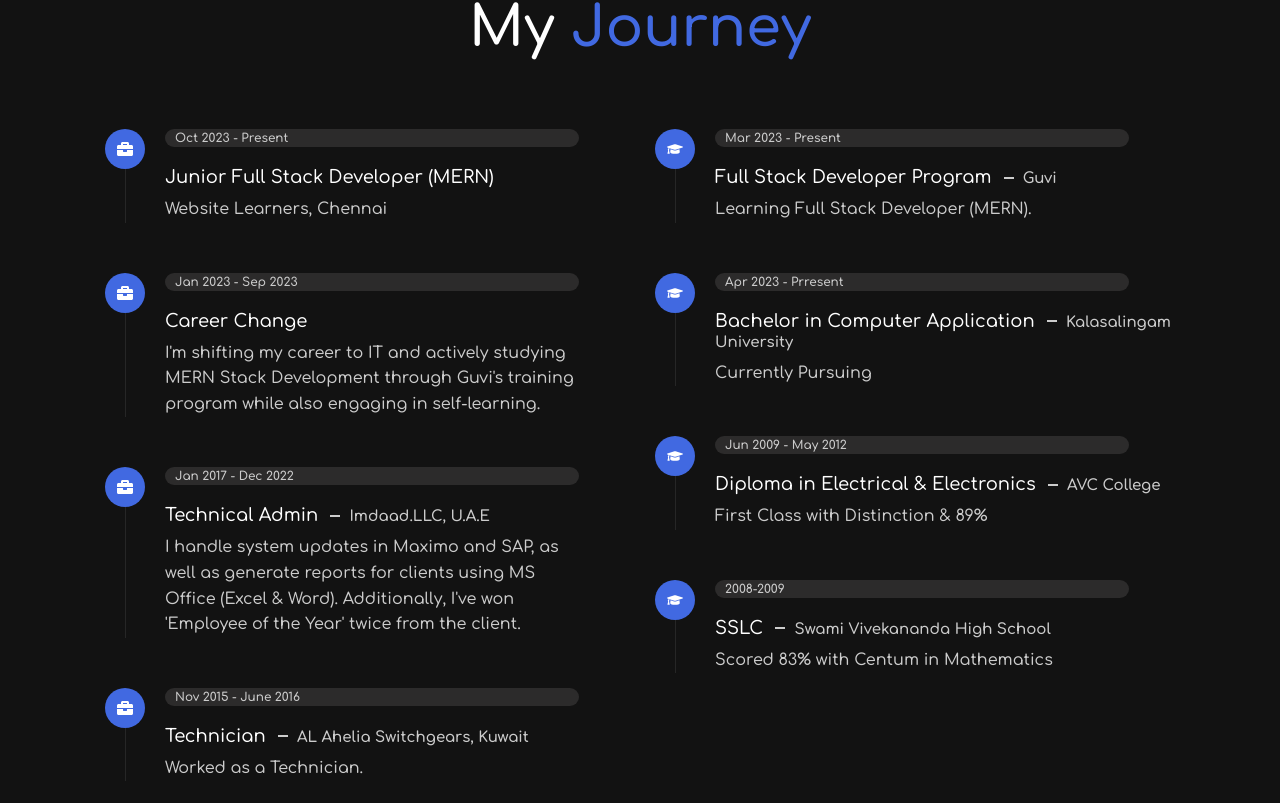
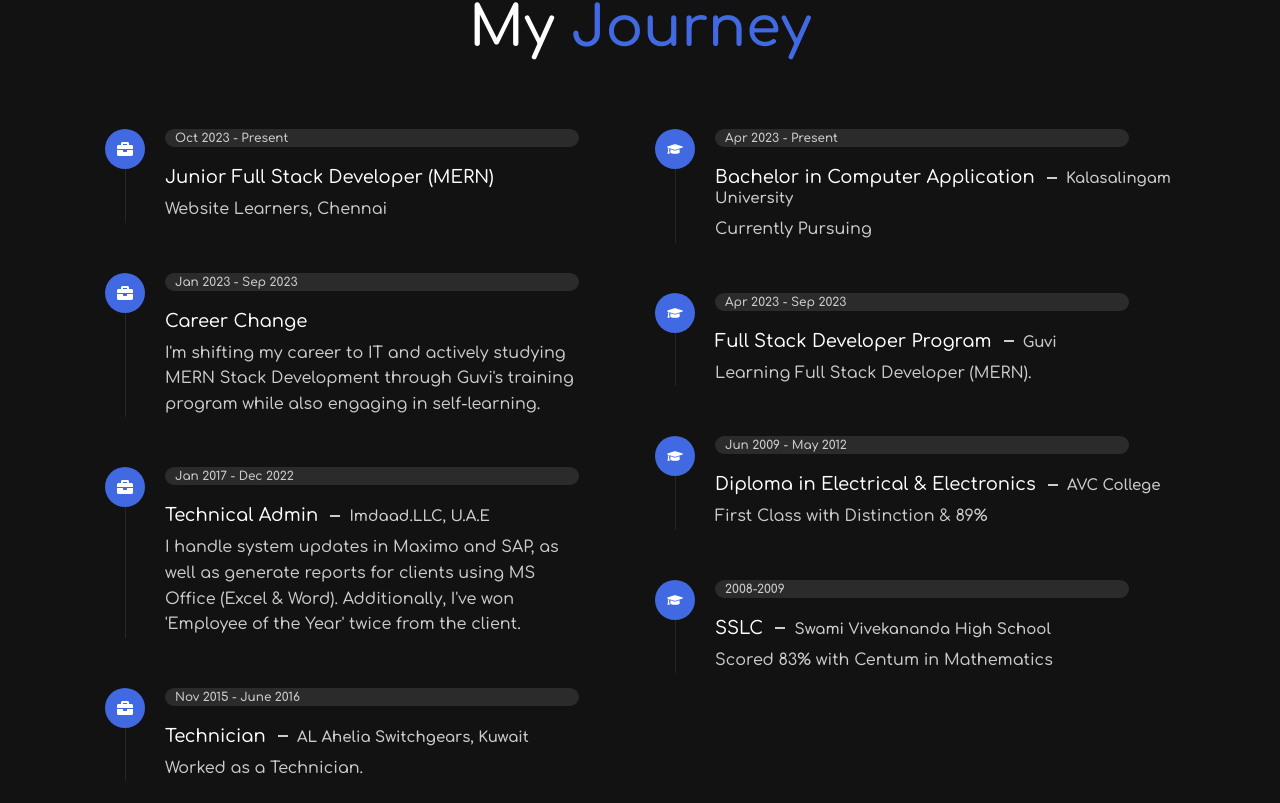
Before and after one commit to Suriya-K7/Suriya-Portfolio-v2, a React (Vite) app: page / in a window 1280 px wide. Shown: the part 2737-3540 px from the top of the page. Built offline with nearby package versions, Linux system fonts and the light colour scheme.

Commit message:
CV Updated

```diff
--- a/src/data.jsx
+++ b/src/data.jsx
@@ -132,10 +132,19 @@
 
 export const resume = [
   {
+    id: 6,
+    category: "education",
+    icon: <FaGraduationCap />,
+    year: "Apr 2023 - Present",
+    title:
+      "Bachelor in Computer Application <span> Kalasalingam University </span>",
+    desc: "Currently Pursuing",
+  },
+  {
     id: 1,
     category: "education",
     icon: <FaGraduationCap />,
-    year: "Mar 2023 - Present",
+    year: "Apr 2023 - Sep 2023",
     title: "Full Stack Developer Program <span> Guvi </span>",
     desc: "Learning Full Stack Developer (MERN).",
   },
@@ -178,15 +187,6 @@
     year: "Jun 2012 - Oct 2013",
     title: "Technician <span> EFS, Chennai </span>",
     desc: "Worked as a Technician.",
-  },
-  {
-    id: 6,
-    category: "education",
-    icon: <FaGraduationCap />,
-    year: "Apr 2023 - Prresent",
-    title:
-      "Bachelor in Computer Application <span> Kalasalingam University </span>",
-    desc: "Currently Pursuing",
   },
   {
     id: 7,
--- a/src/pages/about/About.jsx
+++ b/src/pages/about/About.jsx
@@ -27,7 +27,7 @@
               <Info />
             </ul>
             <a
-              href='https://drive.google.com/file/d/1oXtY3zzPg6eI8FjGeddZSua1ZG8KgOMR/view'
+              href='https://drive.google.com/file/d/12bElrPVKGWuQeXVm6Cgtvdns6-XSMdqC/view?usp=sharing'
               target='_blank'
               className='button'
             >
```
